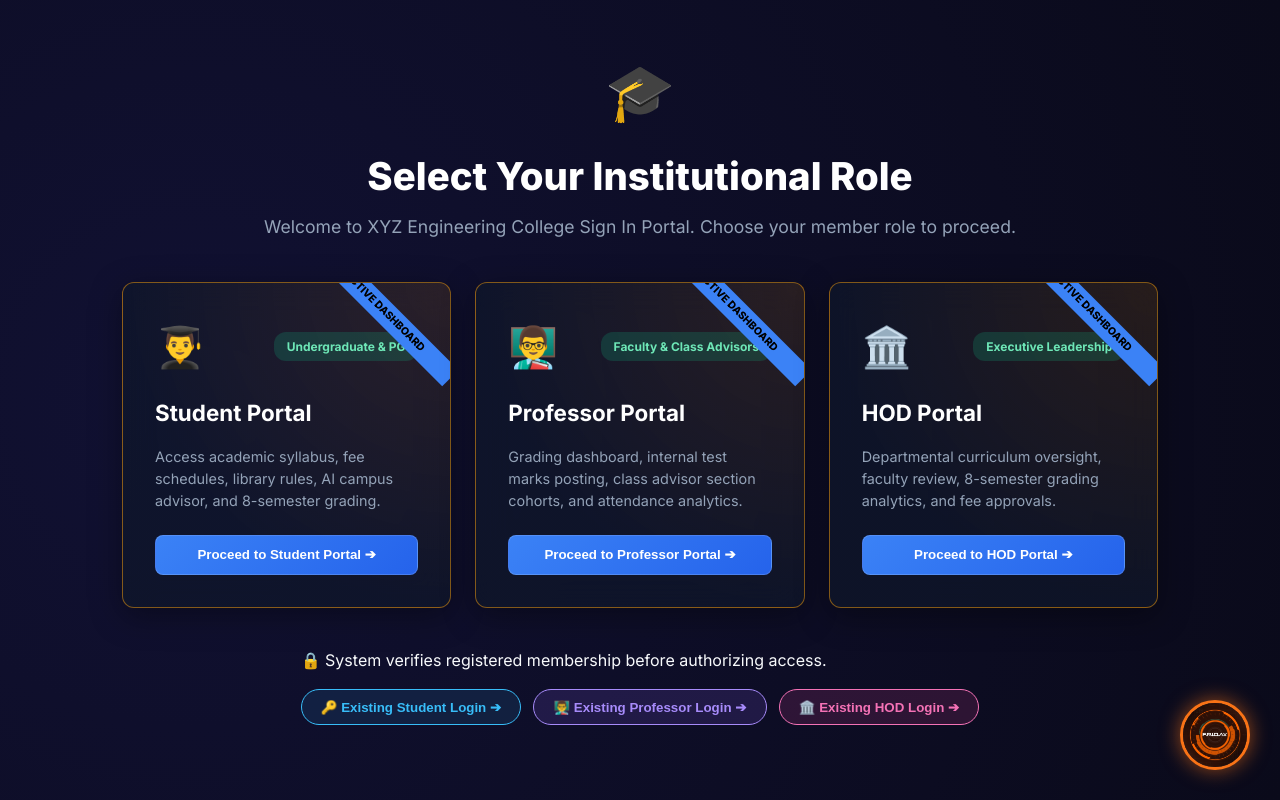
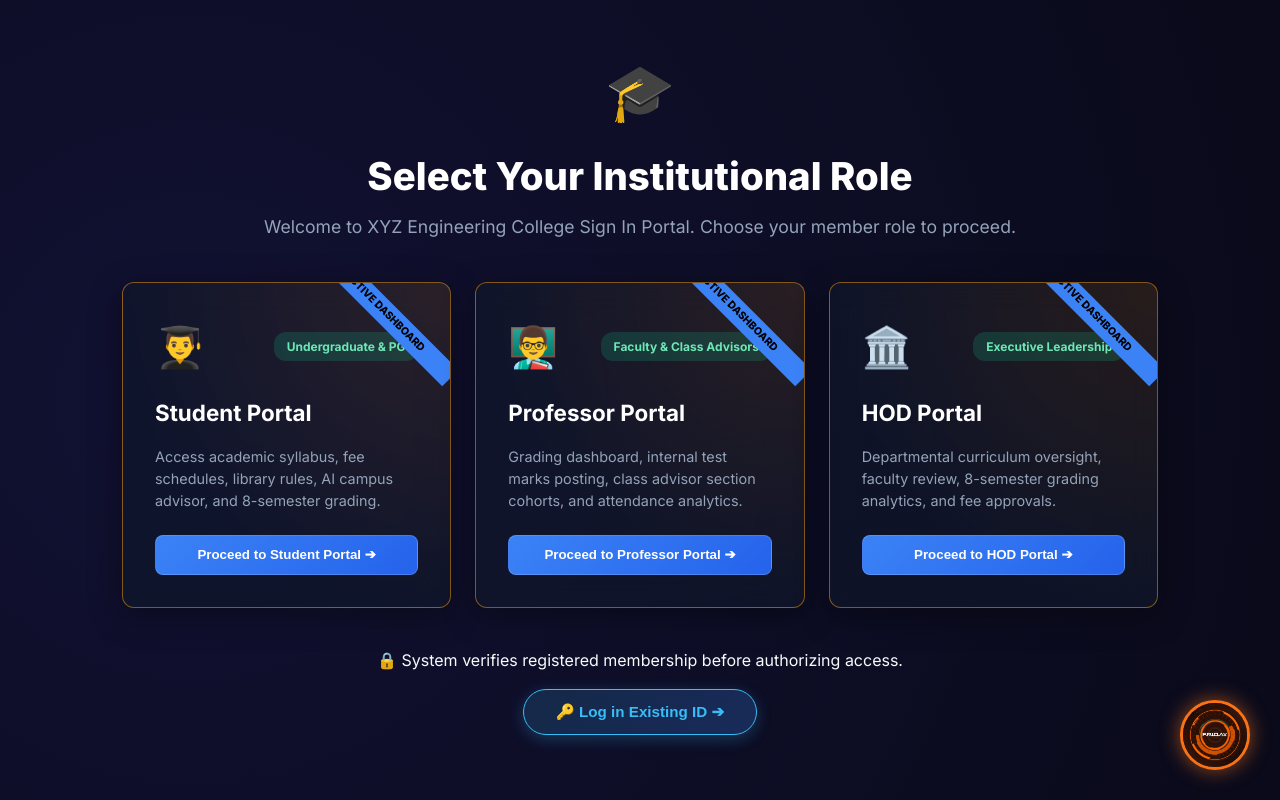
Before and after one commit to KKISHORE007/smart-campus-ai, a React (Vite) app in the folder client/: page /signin in a window 1280 px wide. Built offline with nearby package versions, Linux system fonts and the light colour scheme; no server answers.

Commit message:
Replace 3 separate login footer buttons with single Log in Existing ID button and remove all auto-filled login credentials

```diff
--- a/client/src/pages/Login.jsx
+++ b/client/src/pages/Login.jsx
@@ -43,23 +43,6 @@ export default function Login() {
       navigate(isSuperAdmin ? '/super-admin' : '/student-dashboard', { replace: true });
     }
   }, [isAuthenticated, isSuperAdmin, navigate]);
-
-  // Pre-populate demo inputs based on role param
-  useEffect(() => {
-    if (roleParam === 'super_admin') {
-      setLoginId('stark@123');
-      setPassword('12345678');
-    } else if (roleParam === 'hod') {
-      setLoginId('hod.cse');
-      setPassword('hod12345');
-    } else if (roleParam === 'staff') {
-      setLoginId('staff.lib');
-      setPassword('staff12345');
-    } else if (roleParam === 'student') {
-      setLoginId('student@xyzec.edu');
-      setPassword('student123');
-    }
-  }, [roleParam]);
 
   const handleLogin = async (e) => {
     e.preventDefault();
--- a/client/src/pages/RoleSelect.jsx
+++ b/client/src/pages/RoleSelect.jsx
@@ -105,24 +105,23 @@ export default function RoleSelect() {
 
       <div className="role-select-footer">
         <p>🔒 System verifies registered membership before authorizing access.</p>
-        <div style={{ marginTop: '1rem', display: 'flex', gap: '12px', justifyContent: 'center', flexWrap: 'wrap' }}>
+        <div style={{ marginTop: '1rem', display: 'flex', justifyContent: 'center' }}>
           <button
-            onClick={() => navigate('/login?role=student')}
-            style={{ color: '#38bdf8', textDecoration: 'none', fontWeight: 600, background: 'rgba(56, 189, 248, 0.1)', padding: '0.6rem 1.2rem', borderRadius: '20px', border: '1px solid #38bdf8', cursor: 'pointer' }}
+            onClick={() => navigate('/login')}
+            style={{
+              color: '#38bdf8',
+              fontWeight: 700,
+              fontSize: '0.95rem',
+              background: 'linear-gradient(135deg, rgba(56, 189, 248, 0.15) 0%, rgba(59, 130, 246, 0.25) 100%)',
+              padding: '0.8rem 2rem',
+              borderRadius: '25px',
+              border: '1px solid #38bdf8',
+              cursor: 'pointer',
+              boxShadow: '0 4px 15px rgba(56, 189, 248, 0.25)',
+              transition: 'all 0.3s ease'
+            }}
           >
-            🔑 Existing Student Login ➔
-          </button>
-          <button
-            onClick={() => navigate('/login?role=staff')}
-            style={{ color: '#a78bfa', textDecoration: 'none', fontWeight: 600, background: 'rgba(139, 92, 246, 0.15)', padding: '0.6rem 1.2rem', borderRadius: '20px', border: '1px solid #a78bfa', cursor: 'pointer' }}
-          >
-            👨‍🏫 Existing Professor Login ➔
-          </button>
-          <button
-            onClick={() => navigate('/login?role=hod')}
-            style={{ color: '#f472b6', textDecoration: 'none', fontWeight: 600, background: 'rgba(236, 72, 153, 0.15)', padding: '0.6rem 1.2rem', borderRadius: '20px', border: '1px solid #f472b6', cursor: 'pointer' }}
-          >
-            🏛️ Existing HOD Login ➔
+            🔑 Log in Existing ID ➔
           </button>
         </div>
       </div>
```
